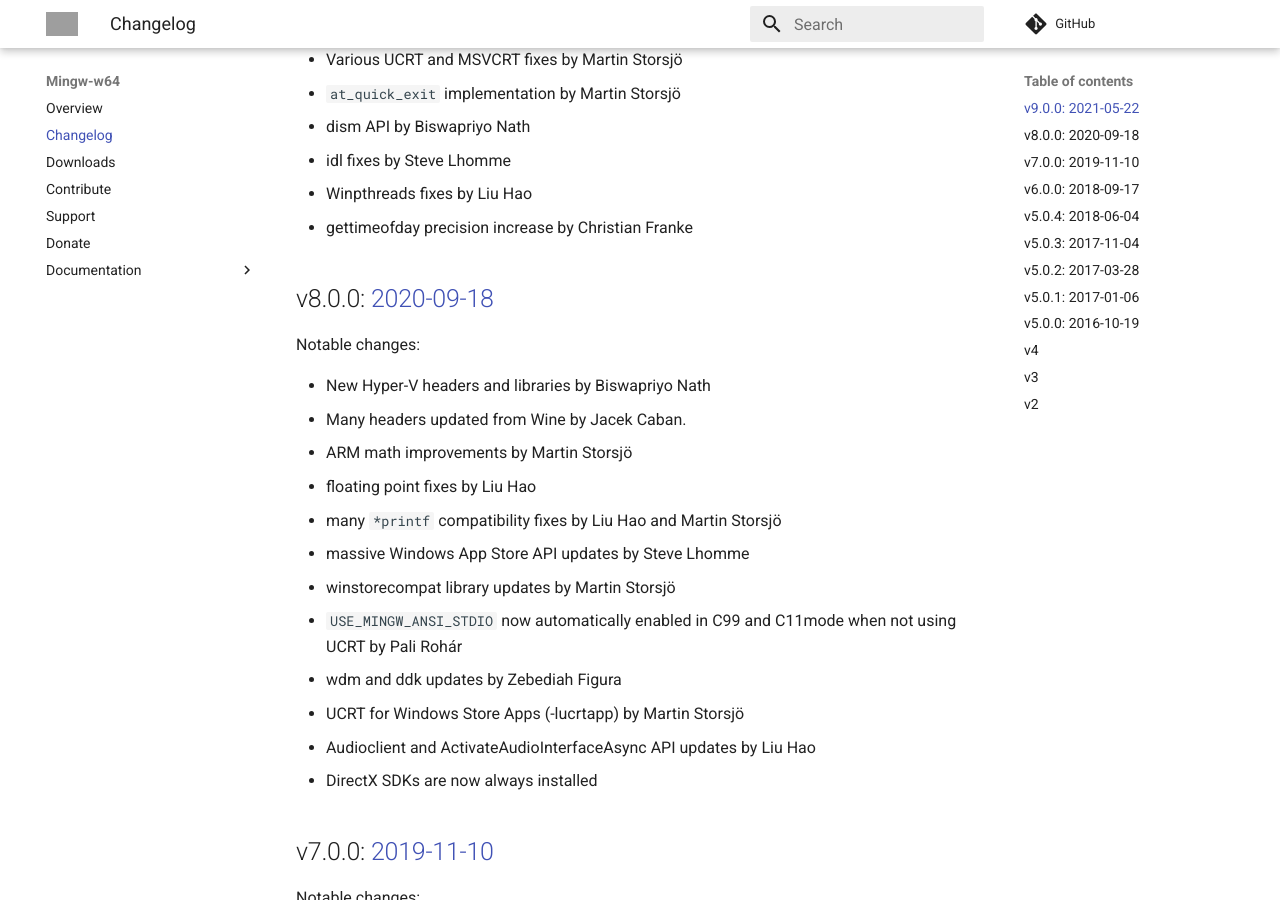
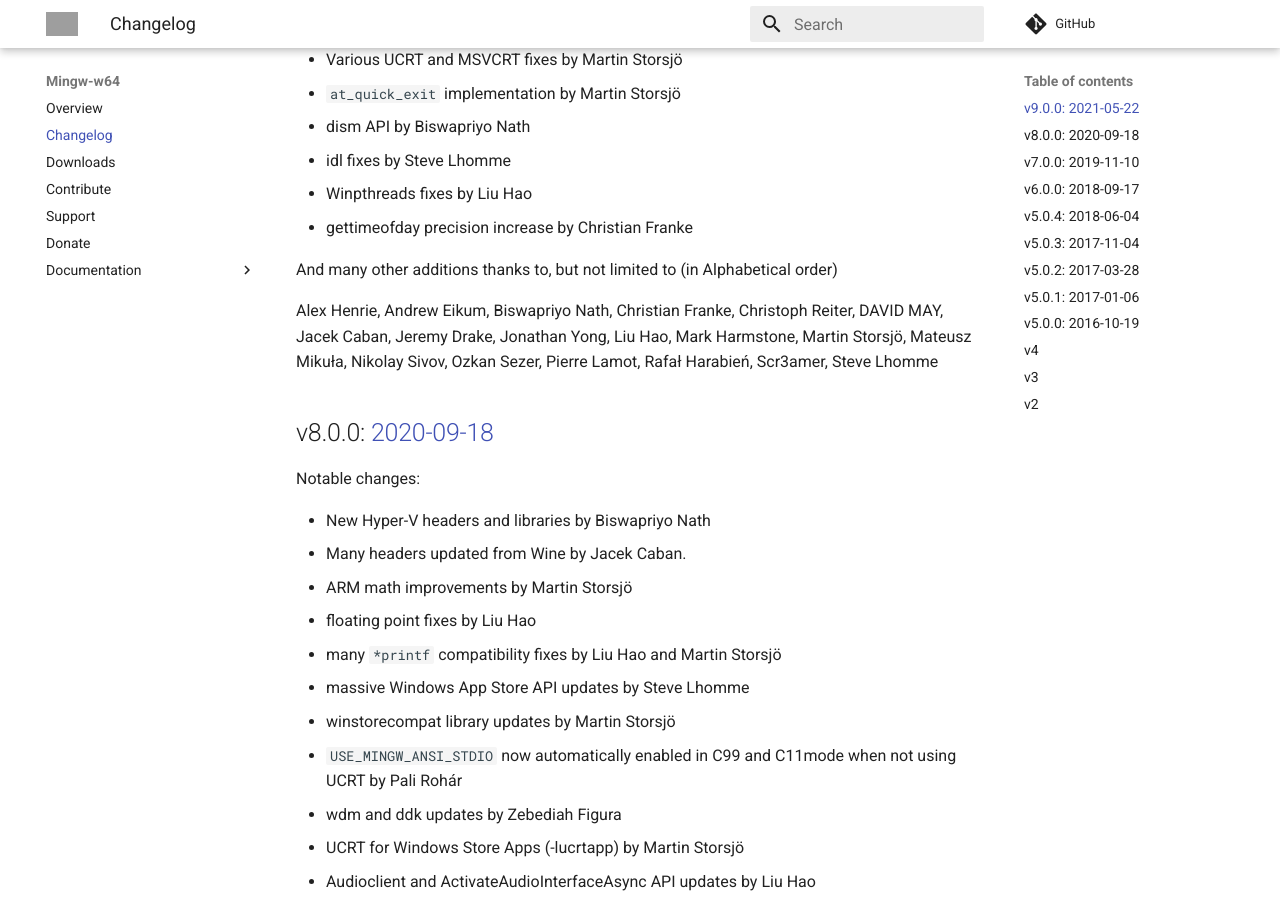
Before and after one commit to mingw-w64/mingw-w64.github.io, an MkDocs documentation site: the page built from web/changelog.md, in a window 1280 px wide and 900 px high, scrolled down 326 px. Built offline with MkDocs 1.6.1 and Material for MkDocs 9.7.7, drawn with Linux system fonts in a browser that asks for light colours; comment, search, counter and statistics services are not loaded; grey boxes are pictures that could not be loaded.

Commit message:
changelog: add contributors for the 9.0.0 release
on mingw-w64.org this is only visible on the main page behind a button, and not on the versions page, which is why I missed it.

```diff
--- a/web/changelog.md
+++ b/web/changelog.md
@@ -13,6 +13,13 @@
 - idl fixes by Steve Lhomme
 - Winpthreads fixes by Liu Hao
 - gettimeofday precision increase by Christian Franke
+
+And many other additions thanks to, but not limited to (in Alphabetical order)
+
+Alex Henrie, Andrew Eikum, Biswapriyo Nath, Christian Franke, Christoph
+Reiter, DAVID MAY, Jacek Caban, Jeremy Drake, Jonathan Yong, Liu Hao, Mark
+Harmstone, Martin Storsjö, Mateusz Mikuła, Nikolay Sivov, Ozkan Sezer, Pierre
+Lamot, Rafał Harabień, Scr3amer, Steve Lhomme
 
 ## v8.0.0: [2020-09-18](https://sourceforge.net/p/mingw-w64/mailman/message/37111166/)
 
```
